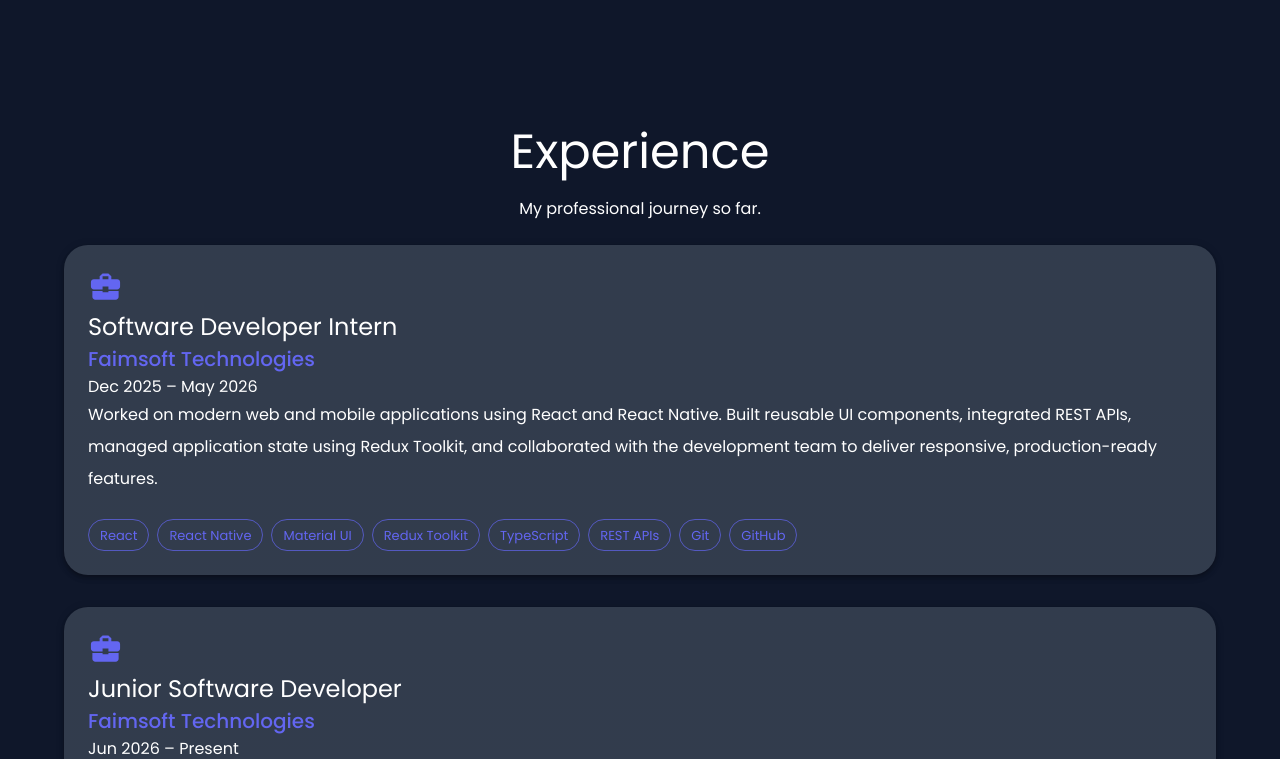
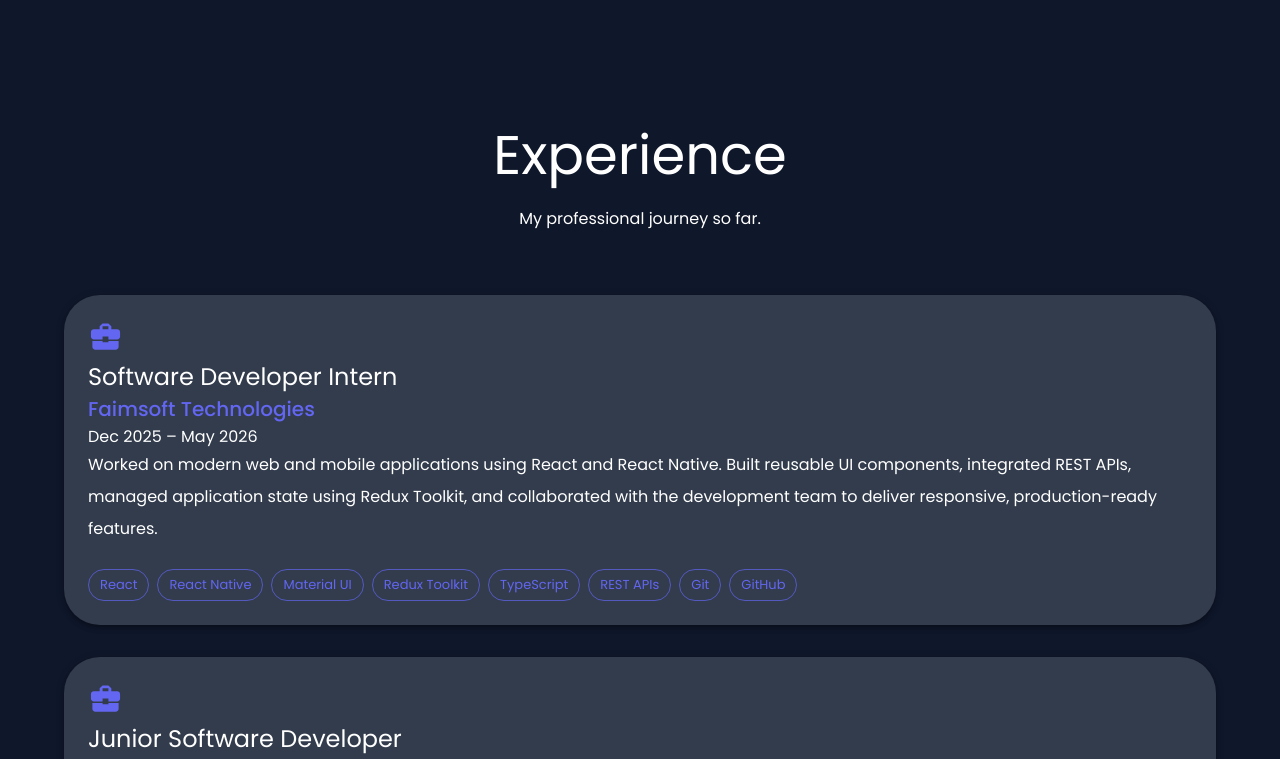
Before and after one commit to sehrishf16/sehrish-Portfolio, a React app: page / in a window 1280 px wide. Shown: the part 2640-3399 px from the top of the page. Built offline with nearby package versions, Linux system fonts and the light colour scheme; the HTML template or start-up script is replaced by a standard one.

Commit message:
experince section updated

```diff
--- a/src/components/Experience/Experience.jsx
+++ b/src/components/Experience/Experience.jsx
@@ -1,3 +1,143 @@
+// import React from "react";
+// import {
+//   Container,
+//   Typography,
+//   Box,
+//   Paper,
+//   Chip,
+//   Stack,
+// } from "@mui/material";
+
+// import BusinessCenterIcon from "@mui/icons-material/BusinessCenter";
+
+// import experience from "../../data/experience";
+
+// const Experience = () => {
+//   return (
+//     <section id="experience"
+//     sx={{
+//         py: { xs: 8, md: 12 },
+//       }}>
+//       <Container maxWidth="lg">
+
+//         <Typography
+//           variant="h3"
+//           align="center"
+//           fontWeight={700}
+//           gutterBottom
+//           mb={3}
+//         >
+//           Experience
+//         </Typography>
+
+//         <Typography
+//           align="center"
+//           color="text.secondary"
+//           mb={7}
+
+//         >
+//           My professional journey so far.
+//         </Typography>
+
+//         {experience.map((item) => (
+//           <Paper
+//             key={item.id}
+//             elevation={4}
+//             sx={{
+//               mt:3,
+//               p: { xs: 2, md: 3 },
+//               mb: 4,
+//               borderRadius: 2,
+//               transition: "0.3s",
+//               "&:hover": {
+//                 transform: "translateY(-8px)",
+//                 boxShadow: "0 16px 36px rgba(0,0,0,0.25)",
+//               },
+//             }}
+//           >
+
+//             <Box
+//               display="flex"
+//               justifyContent="space-between"
+//               alignItems="flex-start"
+//               flexWrap="wrap"
+//               gap={2}
+//               mb={3}
+//             >
+//               <Box display="flex" gap={2}>
+//                 <BusinessCenterIcon
+//                   color="primary"
+//                   fontSize="large"
+//                 />
+
+//                 <Box>
+//                   <Typography variant="h5" fontWeight={700}>
+//                     {item.role}
+//                   </Typography>
+
+//                   <Typography
+//                     variant="h6"
+//                     color="primary"
+//                     fontWeight={600}
+//                   >
+//                     {item.company}
+//                   </Typography>
+
+//                   <Typography color="text.secondary">
+//                     {item.duration}
+//                   </Typography>
+//                 </Box>
+//               </Box>
+
+//               {item.current && (
+//                 <Chip
+//                   label="Current"
+//                   color="success"
+//                   sx={{ fontWeight: 600 }}
+//                 />
+//               )}
+//             </Box>
+
+
+
+//             <Typography
+//               color="text.secondary"
+//               sx={{
+//                 lineHeight: 2,
+//                 mb: 3,
+//               }}
+//             >
+//               {item.description}
+//             </Typography>
+
+
+
+//             <Stack
+//               direction="row"
+//               spacing={1}
+//               useFlexGap
+//               flexWrap="wrap"
+//             >
+//               {item.technologies.map((tech) => (
+//                 <Chip
+//                   key={tech}
+//                   label={tech}
+//                   color="primary"
+//                   variant="outlined"
+//                 />
+//               ))}
+//             </Stack>
+//           </Paper>
+//         ))}
+//       </Container>
+//     </section>
+//   );
+// };
+
+// export default Experience;
+
+
+
 import React from "react";
 import {
   Container,
@@ -6,26 +146,37 @@ import {
   Paper,
   Chip,
   Stack,
+  Grid,
 } from "@mui/material";
 
 import BusinessCenterIcon from "@mui/icons-material/BusinessCenter";
-
 import experience from "../../data/experience";
 
 const Experience = () => {
   return (
-    <section id="experience"
+    <Box
+      component="section"
+      id="experience"
       sx={{
-        py: { xs: 8, md: 12 },
-      }}>
+        py: {
+          xs: 8,
+          md: 10,
+        },
+      }}
+    >
       <Container maxWidth="lg">
-
         <Typography
           variant="h3"
           align="center"
           fontWeight={700}
           gutterBottom
-          mb={3}
+          sx={{
+            fontSize: {
+              xs: "2rem",
+              sm: "2.6rem",
+              md: "3.4rem",
+            },
+          }}
         >
           Experience
         </Typography>
@@ -33,29 +184,51 @@ const Experience = () => {
         <Typography
           align="center"
           color="text.secondary"
-          mb={7}
-
+          sx={{
+            maxWidth: "700px",
+            mx: "auto",
+            mb: {
+              xs: 5,
+              md: 8,
+            },
+          }}
         >
           My professional journey so far.
         </Typography>
 
+        <Grid
+          container
+          spacing={{
+            xs: 3,
+            md: 4,
+          }}
+        >
           {experience.map((item) => (
+            <Grid
+              item
+              xs={12}
+              key={item.id}
+              sx={{
+                display: "flex",
+              }}
+            >
               <Paper
-            key={item.id}
                 elevation={4}
                 sx={{
-              mt:3,
-              p: { xs: 2, md: 3 },
-              mb: 4,
-              borderRadius: 2,
+                  width: "100%",
+                  p: {
+                    xs: 2,
+                    md: 3,
+                  },
+                  borderRadius: 3,
                   transition: "0.3s",
+
                   "&:hover": {
                     transform: "translateY(-8px)",
                     boxShadow: "0 16px 36px rgba(0,0,0,0.25)",
                   },
                 }}
               >
-
                 <Box
                   display="flex"
                   justifyContent="space-between"
@@ -93,12 +266,12 @@ const Experience = () => {
                     <Chip
                       label="Current"
                       color="success"
-                  sx={{ fontWeight: 600 }}
+                      sx={{
+                        fontWeight: 600,
+                      }}
                     />
                   )}
                 </Box>
-
-
 
                 <Typography
                   color="text.secondary"
@@ -109,8 +282,6 @@ const Experience = () => {
                 >
                   {item.description}
                 </Typography>
-
-
 
                 <Stack
                   direction="row"
@@ -128,9 +299,11 @@ const Experience = () => {
                   ))}
                 </Stack>
               </Paper>
+            </Grid>
           ))}
+        </Grid>
       </Container>
-    </section>
+    </Box>
   );
 };
 
```
Lines whose indentation alone changed are shown as unchanged.
